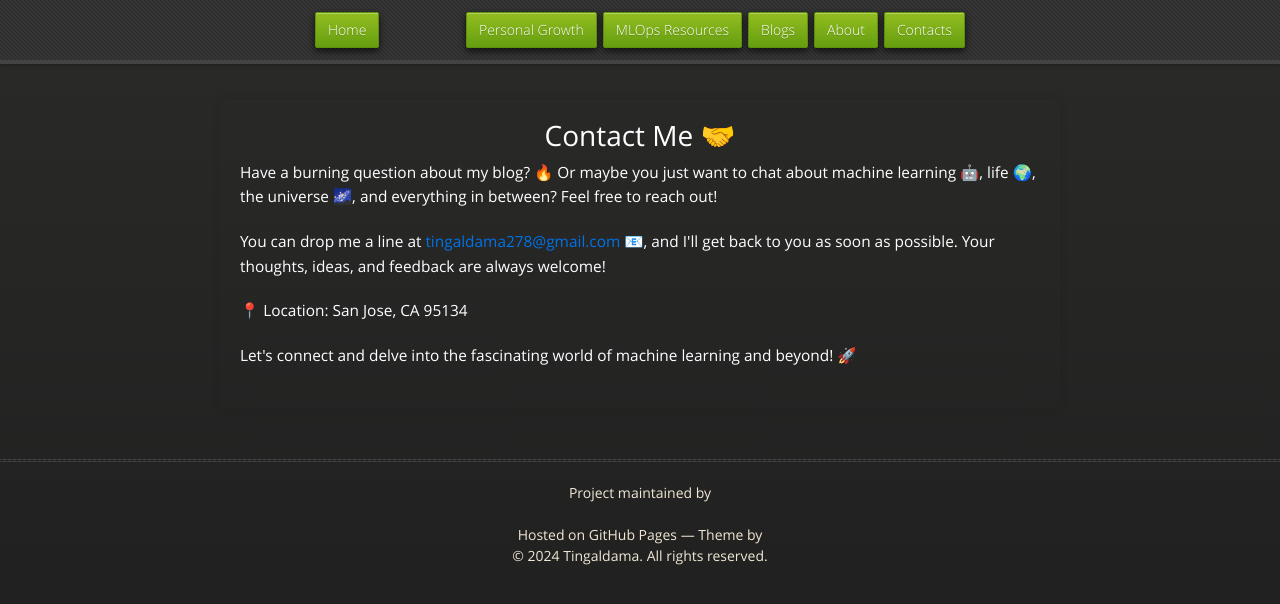
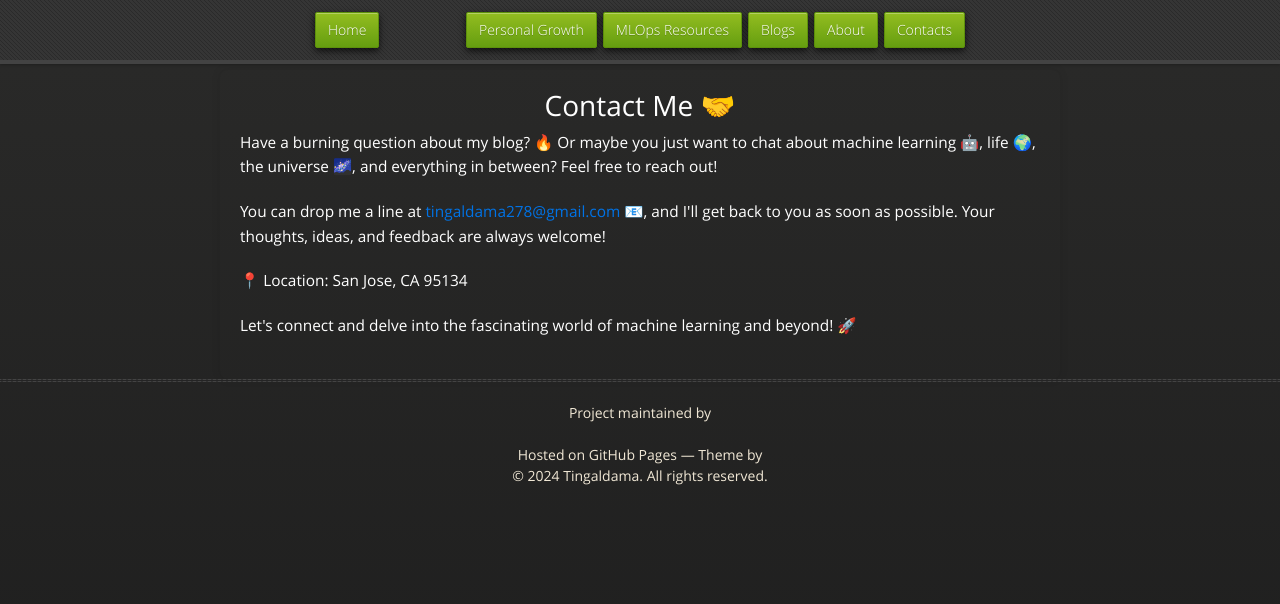
Before and after one commit to rosaaldama278/tingaldama, a Jekyll site: the page built from contact.md, in a window 1280 px wide. Shown: the top 604 px of the page. Built offline with Jekyll 4.4.1, drawn with Linux system fonts in a browser that asks for light colours.

Commit message:
edit the margins

```diff
--- a/_layouts/contact.html
+++ b/_layouts/contact.html
@@ -1,8 +1,8 @@
 <style>
 .contact-container {
     max-width: 800px;
-    margin: 50px auto;
-    margin-top: 100px;
+    margin: 0px auto;
+    margin-top: 70px;
     padding: 20px;
     background-color: transparent;
     box-shadow: 0 0 10px rgba(0, 0, 0, 0.1);
```
Also changed, not shown: 1 other file.
